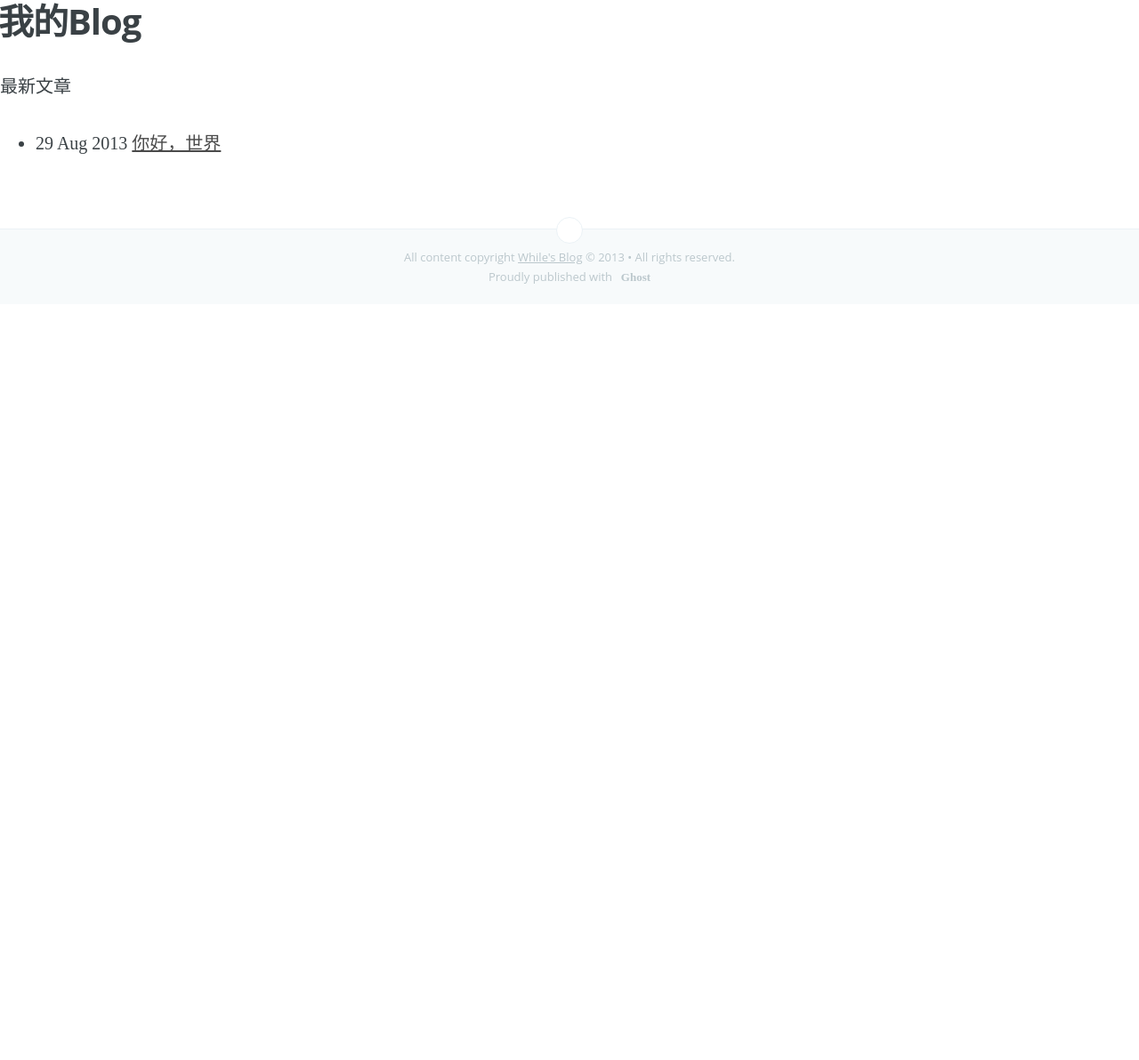
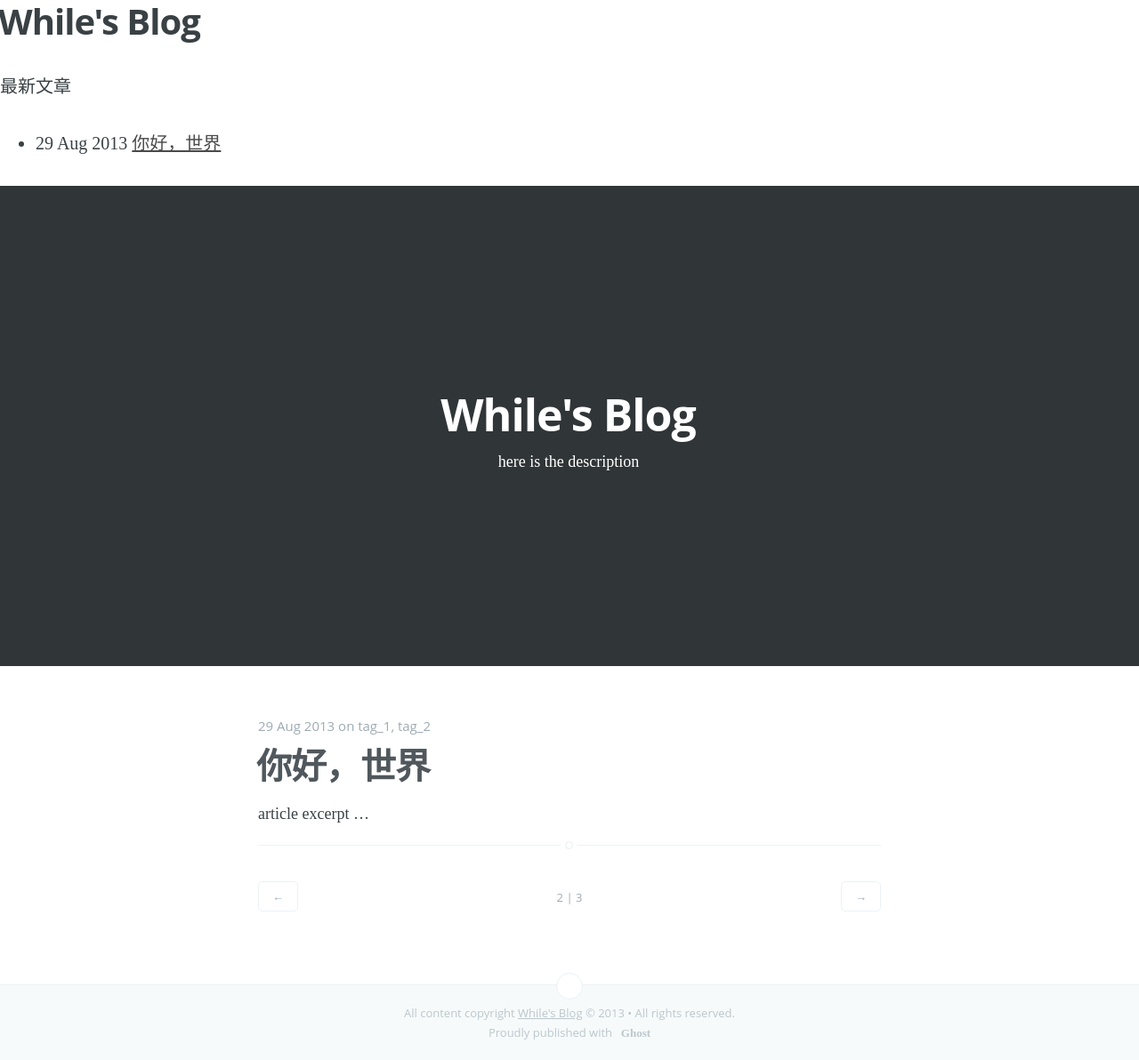
Before and after one commit to dragonwong/blog, a Jekyll site: the page built from index.html, in a window 1280 px wide. Shown: the whole page at 89% size. Built offline with Jekyll 4.4.1, drawn with Linux system fonts in a browser that asks for light colours; some web fonts are replaced; before the commit the page ends 900 px from its top, so only the background shows below that.

Commit message:
test index

```diff
--- a/index.html
+++ b/index.html
@@ -1,6 +1,7 @@
 ---
 layout: default
-title: 我的Blog
+title: While's Blog
+description: here is the description
 ---
 <h2>{{ page.title }}</h2>
 <p>最新文章</p>
@@ -9,3 +10,37 @@ title: 我的Blog
 	<li>{{ post.date | date_to_string }} <a href="{{ site.baseurl }}{{ post.url }}">{{ post.title }}</a></li>
 {% endfor %}
 </ul>
+
+
+	<header id="site-head">
+		<div class="vertical">
+			<div id="site-head-content" class="inner">
+				<h1 class="blog-title">{{ page.title }}</h1>
+				<h2 class="blog-description">{{ page.description }}</h2>
+			</div>
+		</div>
+	</header>
+
+	<main role="main" class="content">
+
+		{% for post in site.posts %}
+		<article class="post">
+			<header class="post-header">
+				<span class="post-meta">
+					<time datetime="2012-11-29 23:59:59">{{ post.date | date_to_string }}</time> on tag_1, tag_2
+				</span>
+				<h2 class="post-title"><a href="{{ site.baseurl }}{{ post.url }}">{{ post.title }}</a></h2>
+			</header>
+			<section class="post-excerpt">
+				<p>article excerpt &hellip;</p>
+			</section>
+		</article>
+		{% endfor %}
+
+		<nav role="pagination" class="pagination">
+			<a href="/" class="newer-posts">←</a>
+			<span class="page-number">2 | 3</span>
+			<a href="/page/3/" class="older-posts">→</a>
+		</nav>
+
+	</main>
```
